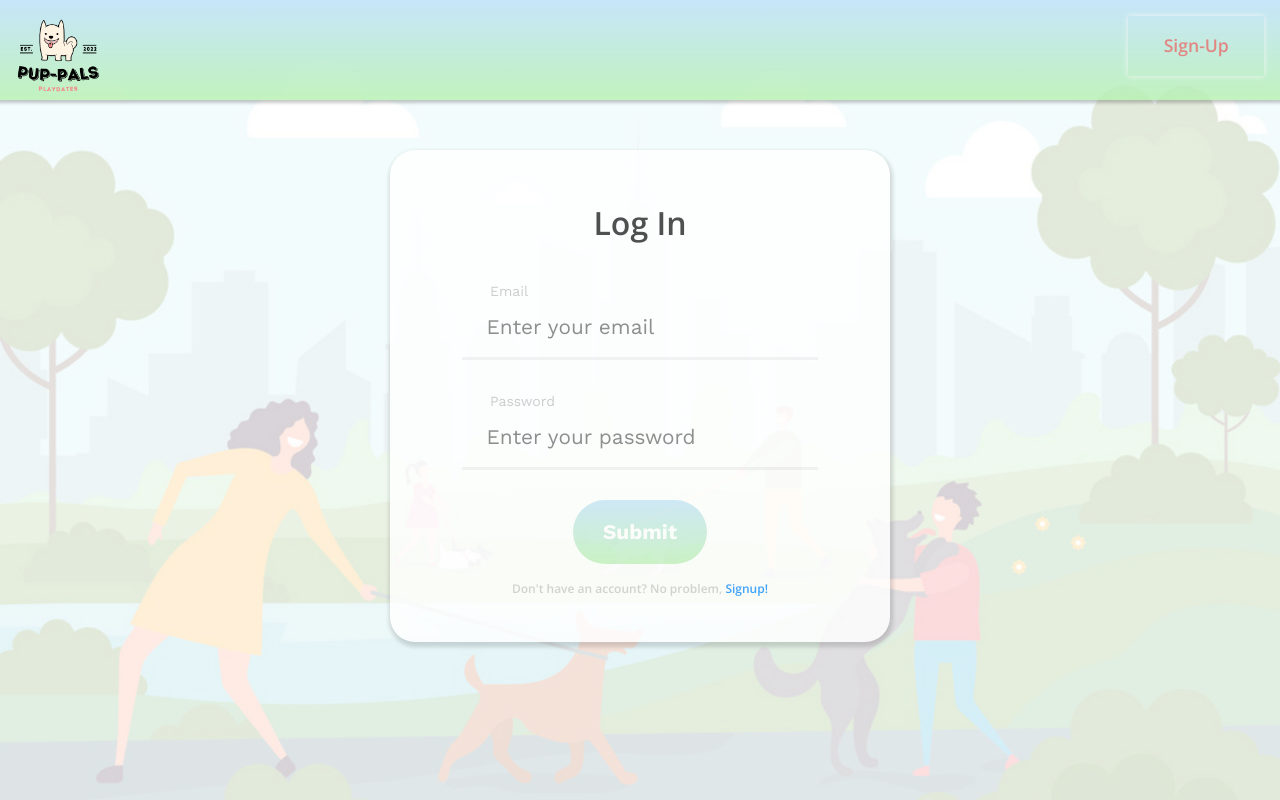
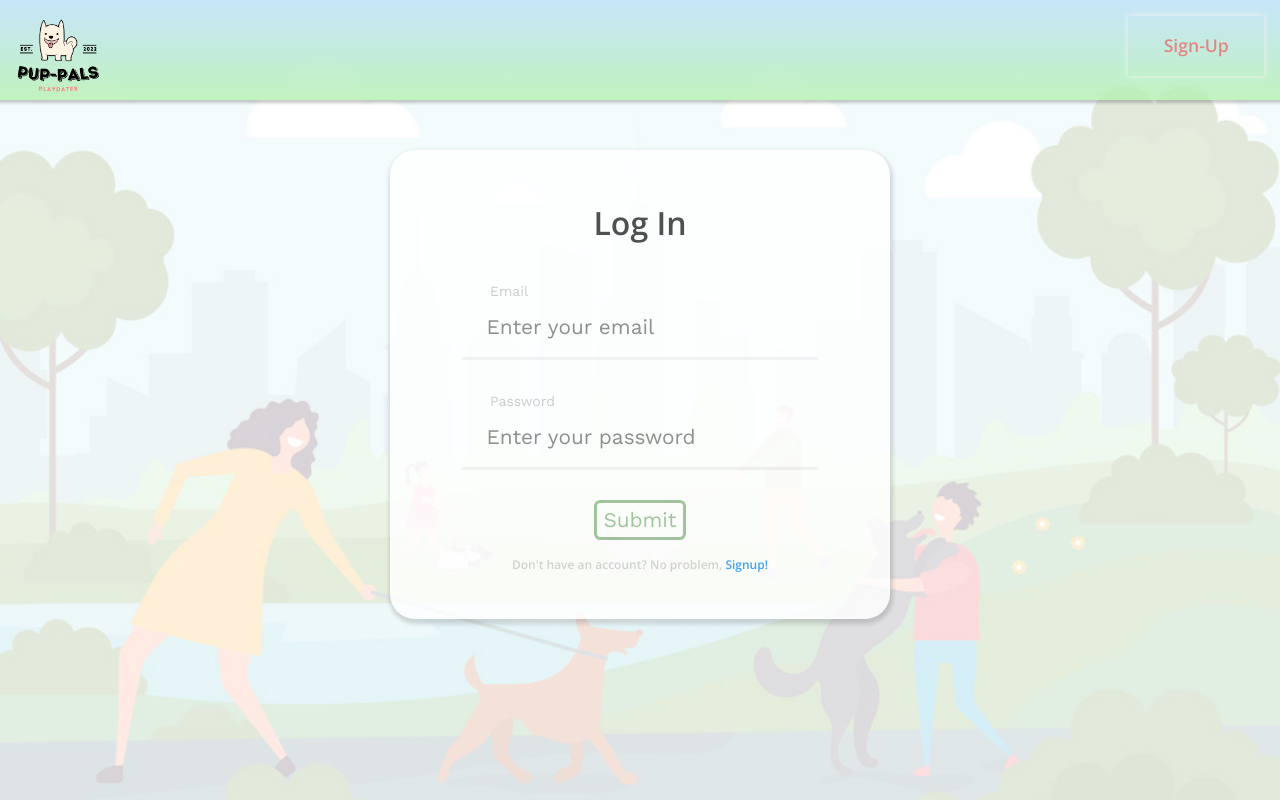
Before and after one commit to lkagan/Pup-pals-client, a React (Create React App) app: page /login in a window 1280 px wide. Built offline with nearby package versions, Linux system fonts and the light colour scheme.

Commit message:
Change buttons

```diff
--- a/src/components/DogForm.jsx
+++ b/src/components/DogForm.jsx
@@ -91,14 +91,16 @@ const DogForm = ({
         />
         <label htmlFor="input-image">Profile Picture: </label>
         <input type="file" onChange={(e) => handleFileUpload(e)} />
-        <button id="button" className="row" htmlType="submit">Submit</button>
+        <div className="btn-group">
+        <button className="btn btn-primary" htmlType="submit">Submit</button>
         {cancelHandler && <button
-          className="row"
+          className="btn btn-secondary"
           onClick={cancelHandler}
           htmlType="button"
         >
           Cancel
         </button>}
+        </div>
       </form>
     </div>
   );
--- a/src/components/UserForm.jsx
+++ b/src/components/UserForm.jsx
@@ -58,8 +58,10 @@ const UserForm = ({formData, submitHandler, changeHandler, changeNumberHandler,
               placeholder="My hooman is the best..."
               onChange={changeHandler}
             />
-            <button id="button" className="row" htmlType="submit">Submit</button>
-            {cancelHandler && <button htmlType="button" className="row" onClick={ cancelHandler }>Cancel</button>}
+            <div className="btn-group">
+                <button id="button" className="btn btn-primary" htmlType="submit">Submit</button>
+                {cancelHandler && <button htmlType="button" className="btn btn-secondary" onClick={ cancelHandler }>Cancel</button>}
+            </div>
           </form>
         </div>
       );
--- a/src/pages/DogProfile.jsx
+++ b/src/pages/DogProfile.jsx
@@ -149,8 +149,10 @@ const DogProfile = () => {
           <p>{dog.gender}</p>
           <p>{dog.breed}</p>
           <p>{dog.about}</p>
-          <button onClick={editHandler}>Edit</button>
-          <button onClick={deleteHandler}>Delete</button>
+          <div class="btn-group">
+          <button className="btn btn-primary" onClick={editHandler}>Edit</button>
+          <button className="btn btn-secondary" onClick={deleteHandler}>Delete</button>
+        </div>
         </div>
       )}
       {editToggler && (
--- a/src/pages/LogIn.jsx
+++ b/src/pages/LogIn.jsx
@@ -84,7 +84,7 @@ export default function LogIn({ authenticate }) {
           </div>
         )}
 
-        <button id="button" className="row" type="submit">
+        <button className="btn btn-primary" type="submit">
           Submit
         </button>
         <p className="link">
--- a/src/pages/Signup.jsx
+++ b/src/pages/Signup.jsx
@@ -73,7 +73,7 @@ export default function Signup({ authenticate }) {
           </div>
         )}
 
-        <button id="button" className="row" type="submit">
+        <button className="btn btn-primary" type="submit">
           Submit
         </button>
         <p className="link">
--- a/src/pages/UserProfile.jsx
+++ b/src/pages/UserProfile.jsx
@@ -82,7 +82,7 @@ const UserProfile = () => {
           <p>{user.age}</p>
           <p>{user.gender}</p>
           <p>{user.about}</p>
-          <button onClick={editHandler}>Edit</button>
+          <button  class="btn btn-primary" onClick={editHandler}>Edit</button>
         </div>
       )}
       {editToggler && (
--- a/src/pages/auth.css
+++ b/src/pages/auth.css
@@ -91,24 +91,41 @@ html{
   color: rgba(187,187,187,0.9);
 }
 
-.row button{
-  border-radius: 40px;
-  width: 30%;
-  height: 10px;
+.btn {
+  cursor: pointer;
   font-size: 1.3rem;
-  color: white;
-  font-weight: 700;
-  background: rgb(182,240,176);
-background: linear-gradient(0deg, rgba(182,240,176,0.8197872899159664) 0%, rgba(191,225,249,0.8702074579831933) 100%);
-  border: 0px;
-  cursor: pointer;
-  /* transition: opacity 0.25s ease-out; */
+  font-weight: normal;
+  background-color: transparent;
+  border-width: 3px;
+  border-radius: .4rem;
+  border-style: solid;
+  transition: border-color 0.25s, background-color 0.25s, color 0.25s;
 }
 
-.row button:hover{
-  opacity: 0.8;
+.btn-primary {
+  border-color: #8db989;
+  color: #8db989;
 }
 
-#button{
-  padding-bottom: 3rem;
+.btn-primary:hover {
+  background-color: #8db989;
+  border-color: #8db989;
+  color: #fff;
 }
+
+.btn-secondary {
+  border-color: #ccc;
+  color: #ccc;
+}
+
+.btn-secondary:hover {
+  background-color: #ccc;
+  border-color: #ccc;
+  color: #fff;
+}
+
+.btn-group {
+  display: flex;
+  gap: 1rem;
+  justify-content: center;
+}
```
